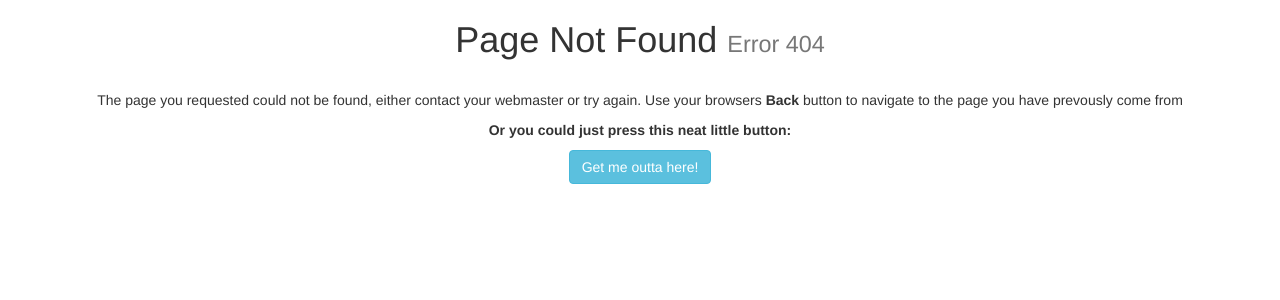
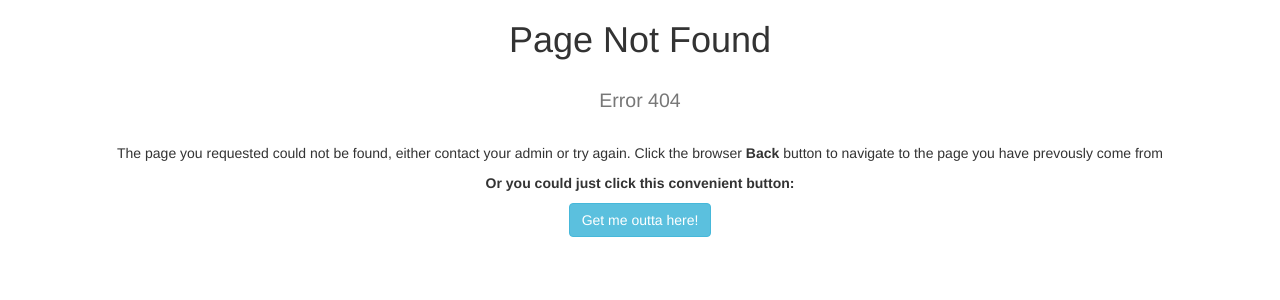
Before and after one commit to Petermck8806/rpi-solution, a Flask app: template rpi-web/templates/page_not_found.html in a window 1280 px wide. Shown: the top 300 px of the page. Run offline with Flask 2, Linux system fonts and the light colour scheme; the template is opened without the code that fills it, so the values that code supplies are empty; some libraries are stand-ins or nearby versions.

Commit message:
Rearranged headings, took out orphaned tag.

```diff
--- a/rpi-web/templates/page_not_found.html
+++ b/rpi-web/templates/page_not_found.html
@@ -12,10 +12,11 @@
   <div class="row">
     <div class="span12">
       <div class="hero-unit center">
-          <h1>Page Not Found <small>Error 404</font></small></h1>
+          <h1>Page Not Found</h1>
+          <h2><small>Error 404</small></h2>
           <br />
-          <p>The page you requested could not be found, either contact your webmaster or try again. Use your browsers <b>Back</b> button to navigate to the page you have prevously come from</p>
-          <p><b>Or you could just press this neat little button:</b></p>
+          <p>The page you requested could not be found, either contact your admin or try again. Click the browser <b>Back</b> button to navigate to the page you have prevously come from</p>
+          <p><b>Or you could just click this convenient button:</b></p>
           <a href="{{ url_for('index') }}" class="btn btn-large btn-info"></i>Get me outta here!</a>
         </div>
         <br />
```
